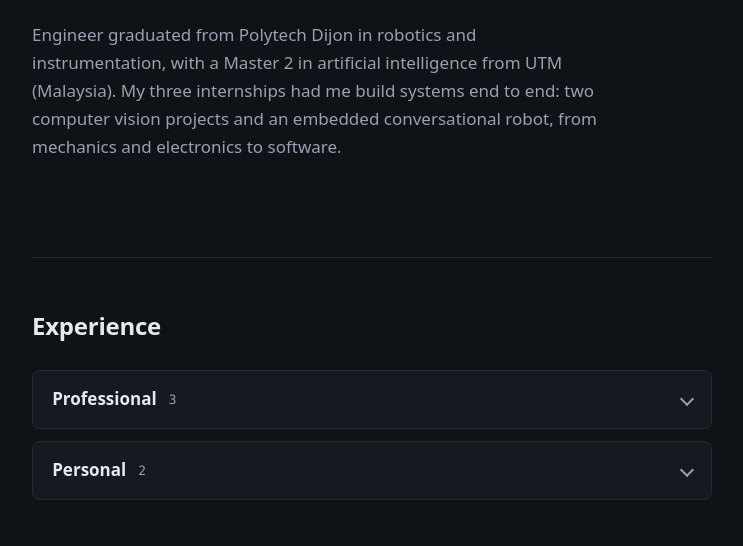
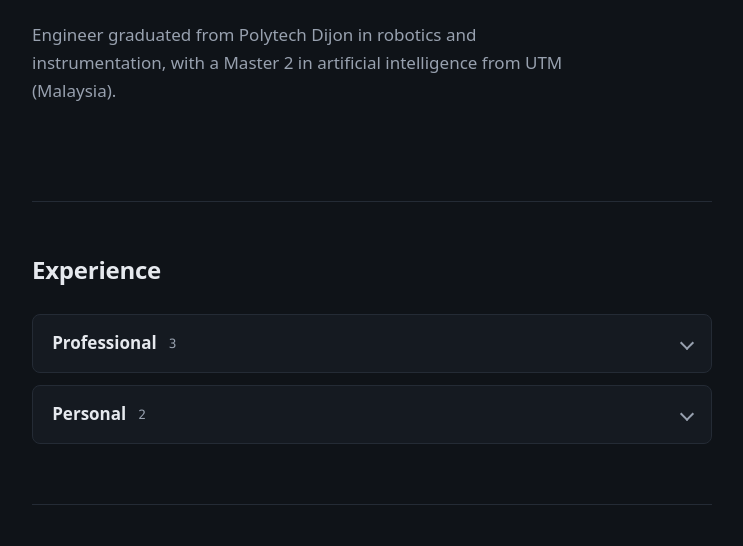
Before and after one commit to gregory-capon/gregory-capon.github.io, a plain HTML site: page en/index.html in a window 1280 px wide. Shown: the part 254-800 px from the top of the page, without its empty margins (268-1011 px from the left). Drawn offline with Linux system fonts and the light colour scheme.

Commit message:
Update index.html

```diff
--- a/en/index.html
+++ b/en/index.html
@@ -23,7 +23,7 @@
   <section class="hero">
     <h1>Grégory Capon</h1>
     <p class="role">Robotics and instrumentation engineer</p>
-    <p class="lead">Engineer graduated from Polytech Dijon in robotics and instrumentation, with a Master 2 in artificial intelligence from UTM (Malaysia). My three internships had me build systems end to end: two computer vision projects and an embedded conversational robot, from mechanics and electronics to software.</p>
+    <p class="lead">Engineer graduated from Polytech Dijon in robotics and instrumentation, with a Master 2 in artificial intelligence from UTM (Malaysia).</p>
   </section>
   <section id="experiences"><h2>Experience</h2><div id="exp"></div></section>
   <section id="formation"><h2>Education</h2><div id="form"></div></section>
```
